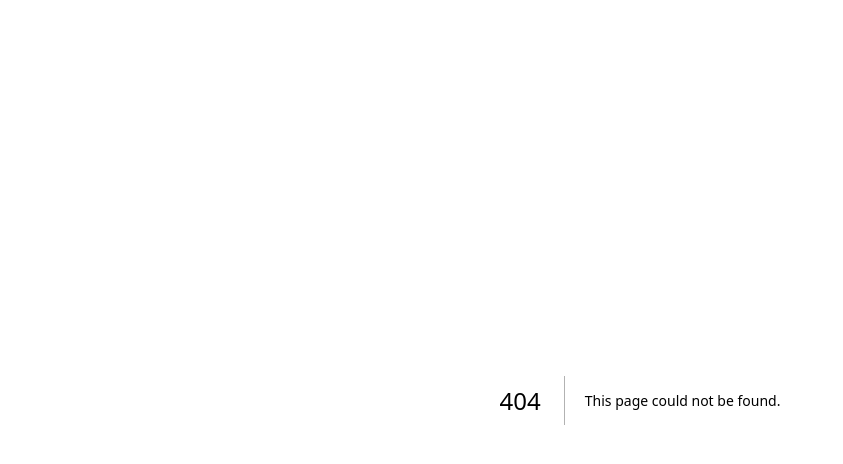
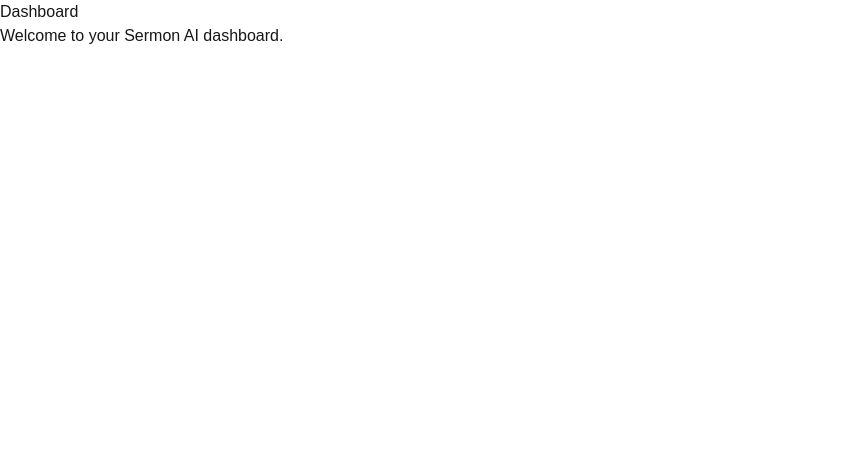
Before and after one commit to Ayomide-CS/sermon-ai, a Next.js app: page /dashboard in a window 1280 px wide. Before the commit this address had no page. Shown: the top 464 px of the page, without its empty margins (0-843 px from the left). Built offline with nearby package versions, Linux system fonts and the light colour scheme.

Commit message:
creating my first route

```diff
--- /dev/null
+++ b/app/dashboard/page.tsx
@@ -0,0 +1,8 @@
+export default function Dashboard() {
+  return (
+    <main>
+      <h1>Dashboard</h1>
+      <p>Welcome to your Sermon AI dashboard.</p>
+    </main>
+  );
+}
```
